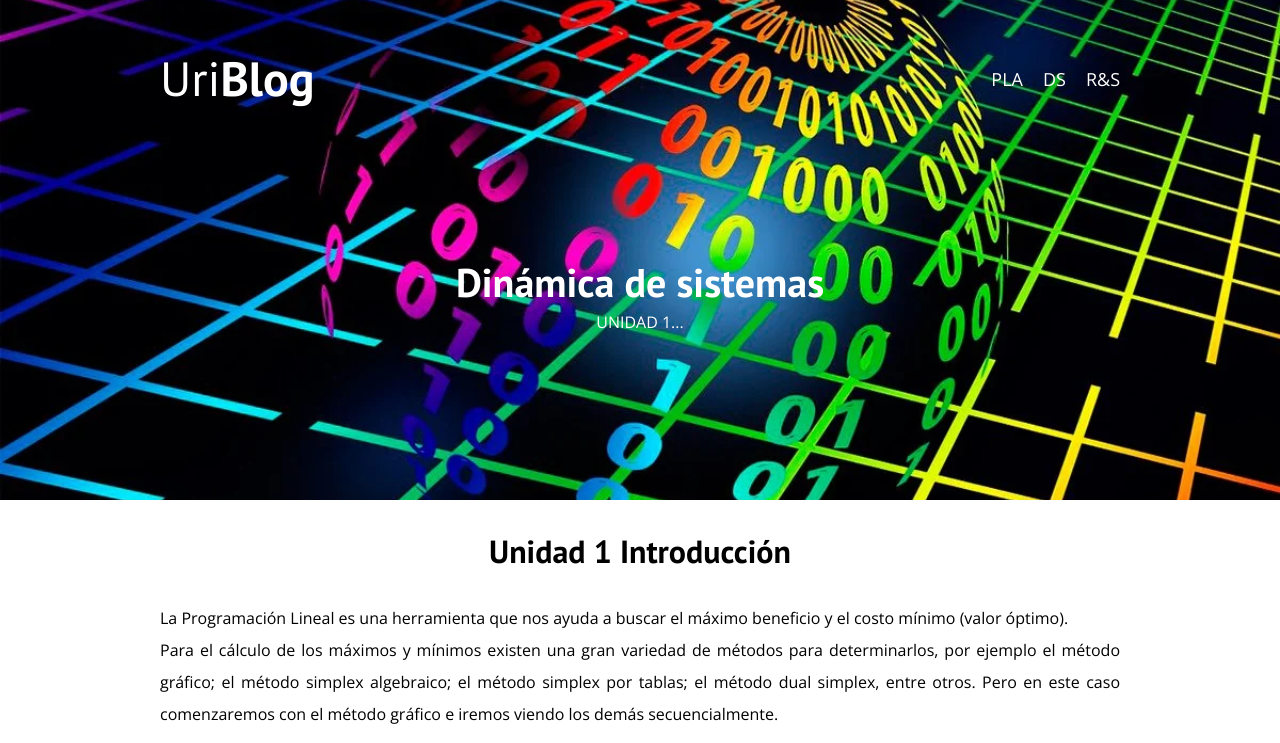
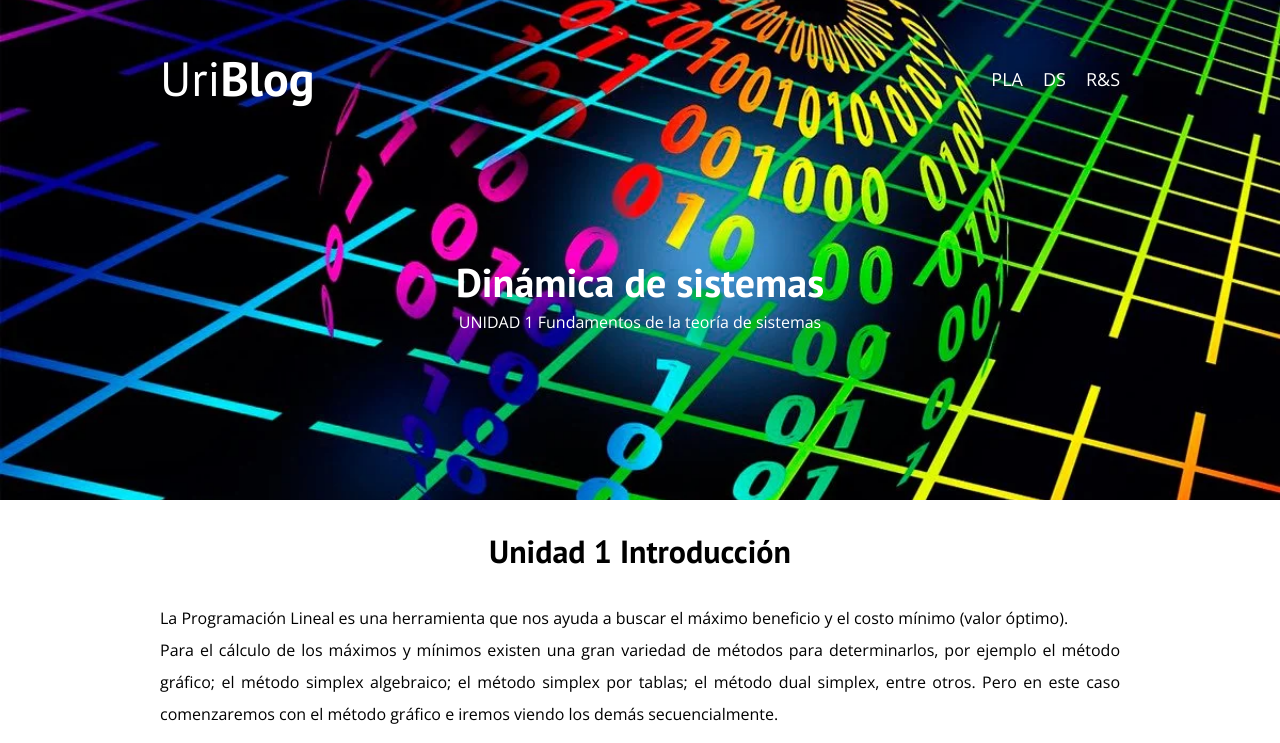
Before and after one commit to uri9050/UriBlog, a plain HTML site: page DS_S1.html in a window 1280 px wide. Shown: the top 743 px of the page. Drawn offline with nearby package versions, Linux system fonts and the light colour scheme.

Commit message:
Prueba 1 para generar cambios

```diff
--- a/DS_S1.html
+++ b/DS_S1.html
@@ -28,7 +28,7 @@
 
         <div class="header__texto">
             <h2 class="no-margin">Dinámica de sistemas</h2>
-            <p class="no-margin">UNIDAD 1...</p>
+            <p class="no-margin">UNIDAD 1 Fundamentos de la teoría de sistemas</p>
         </div>
     </header>
 
```
